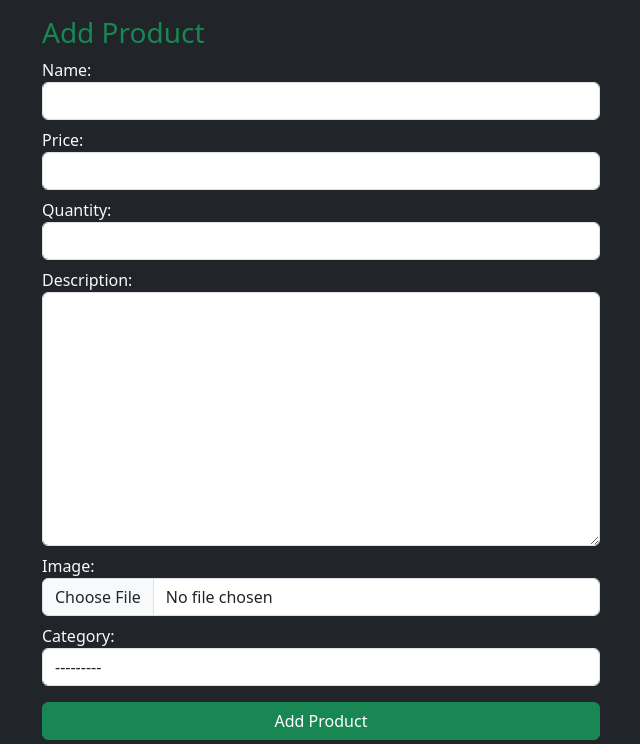
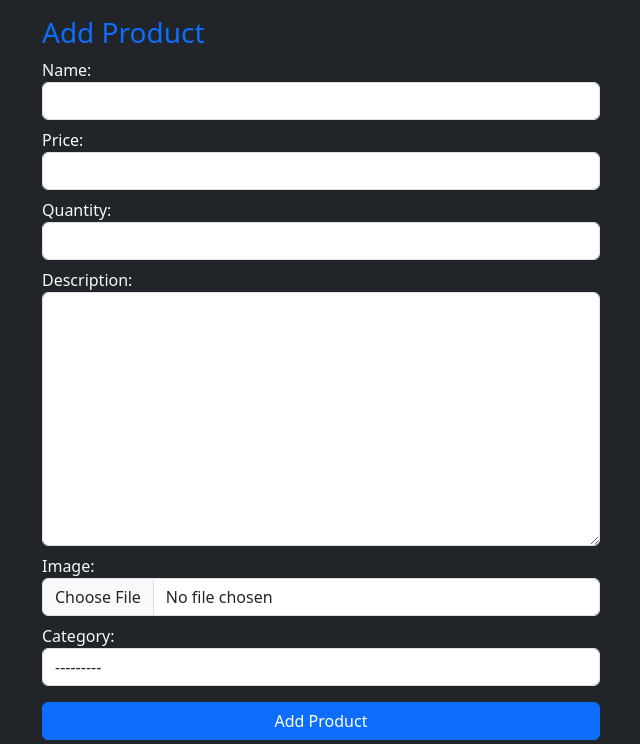
Before and after one commit to petrovski-stefan/pc-shop, a Django app: page /add_product/ in a window 1280 px wide. Shown: the part 56-800 px from the top of the page, without its empty margins (40-680 px from the left). Run offline with Django 4.2, Linux system fonts and the light colour scheme; data comes from the database, SQL or seed files in the repository; both versions use the stored data as it was after the commit.

Commit message:
changes in templates

```diff
--- a/app/templates/add_product_form.html
+++ b/app/templates/add_product_form.html
@@ -1,7 +1,7 @@
 {% extends 'base.html' %}
 {% block title %} Add Product - PC Shop {% endblock %}
 {% block content %}
-<h3 class="text-success">Add Product</h3>
+<h3 class="text-primary">Add Product</h3>
 <form
   action="{% url 'add_product_to_shop' %}"
   method="post"
@@ -12,7 +12,7 @@
   <input
     type="submit"
     value="Add Product"
-    class="btn btn-success mt-2"
+    class="btn btn-primary mt-2"
   />
 </form>
 {% endblock %}
--- a/app/templates/add_review_form.html
+++ b/app/templates/add_review_form.html
@@ -1,7 +1,7 @@
 {% extends 'base.html' %}
 {% block title %} Add Review - PC Shop {% endblock %}
 {% block content %}
-<h3 class="text-success">Add Review for {{ product.name }}</h3>
+<h3 class="text-primary">Add Review for {{ product.name }}</h3>
 <form
   action="{% url 'save_review' %}"
   method="post"
@@ -23,7 +23,7 @@
   <input
     type="submit"
     value="Add Product"
-    class="btn btn-success mt-2"
+    class="btn btn-primary mt-2"
   />
 </form>
 {% endblock %}
--- a/app/templates/seller_profile.html
+++ b/app/templates/seller_profile.html
@@ -4,7 +4,7 @@
 {% endblock %} {% block content %}
 
 <div class="d-flex">
-  <h3 class="text-success me-4">
+  <h3 class="text-primary me-4">
     {{ seller }}
       {% if s_after_apostrophe %}'s {% else %}'
     {% endif %}
@@ -13,7 +13,7 @@
 
   {% if seller.id is request.user.id %}
   <div
-    class="bg-success rounded-pill px-3 py-2"
+    class="bg-primary rounded-pill px-3 py-2"
     style="width: fit-content"
   >
     <a
```
Also changed, not shown: db.sqlite3, media/uploaded/3060.jpg (added).
